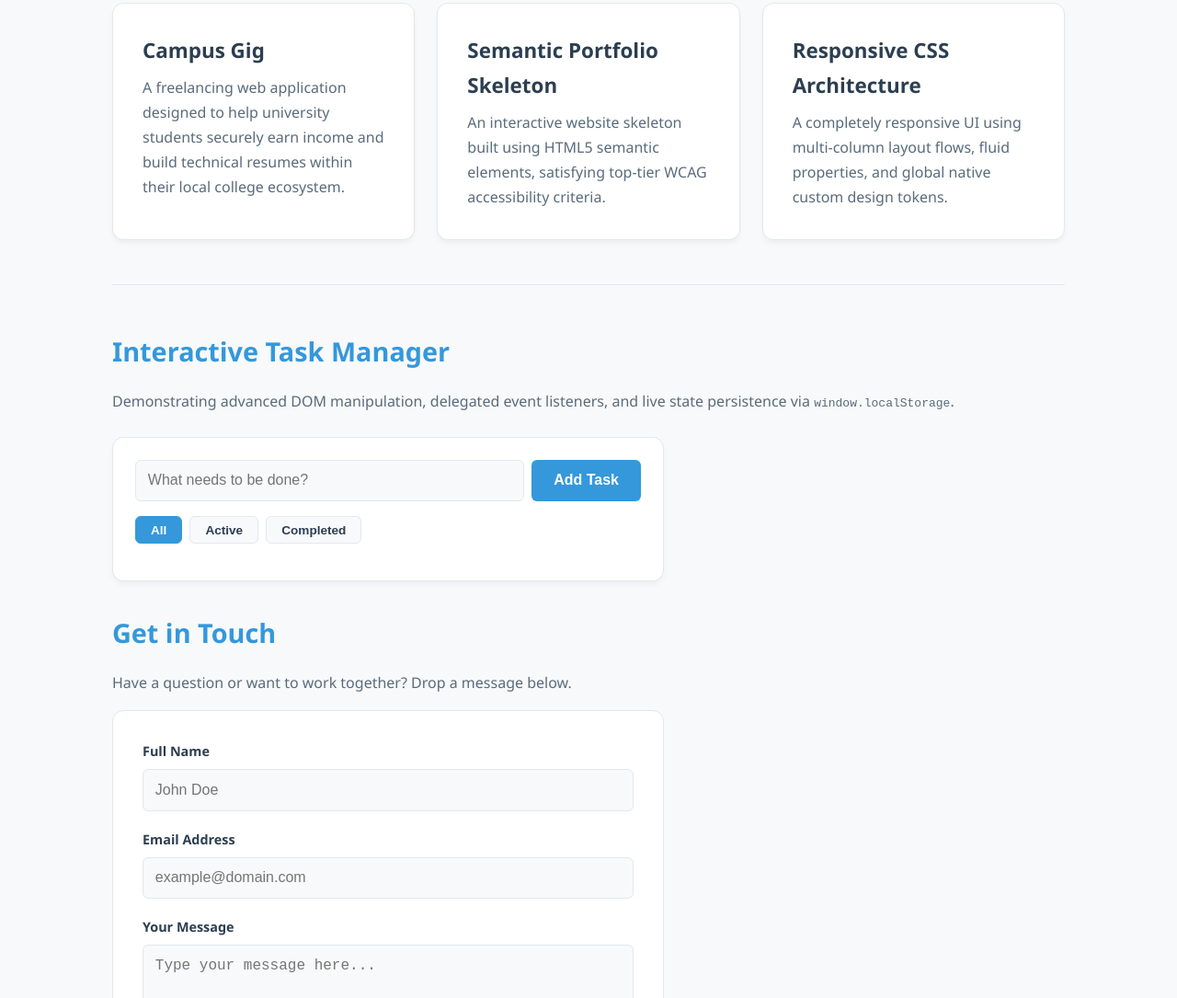
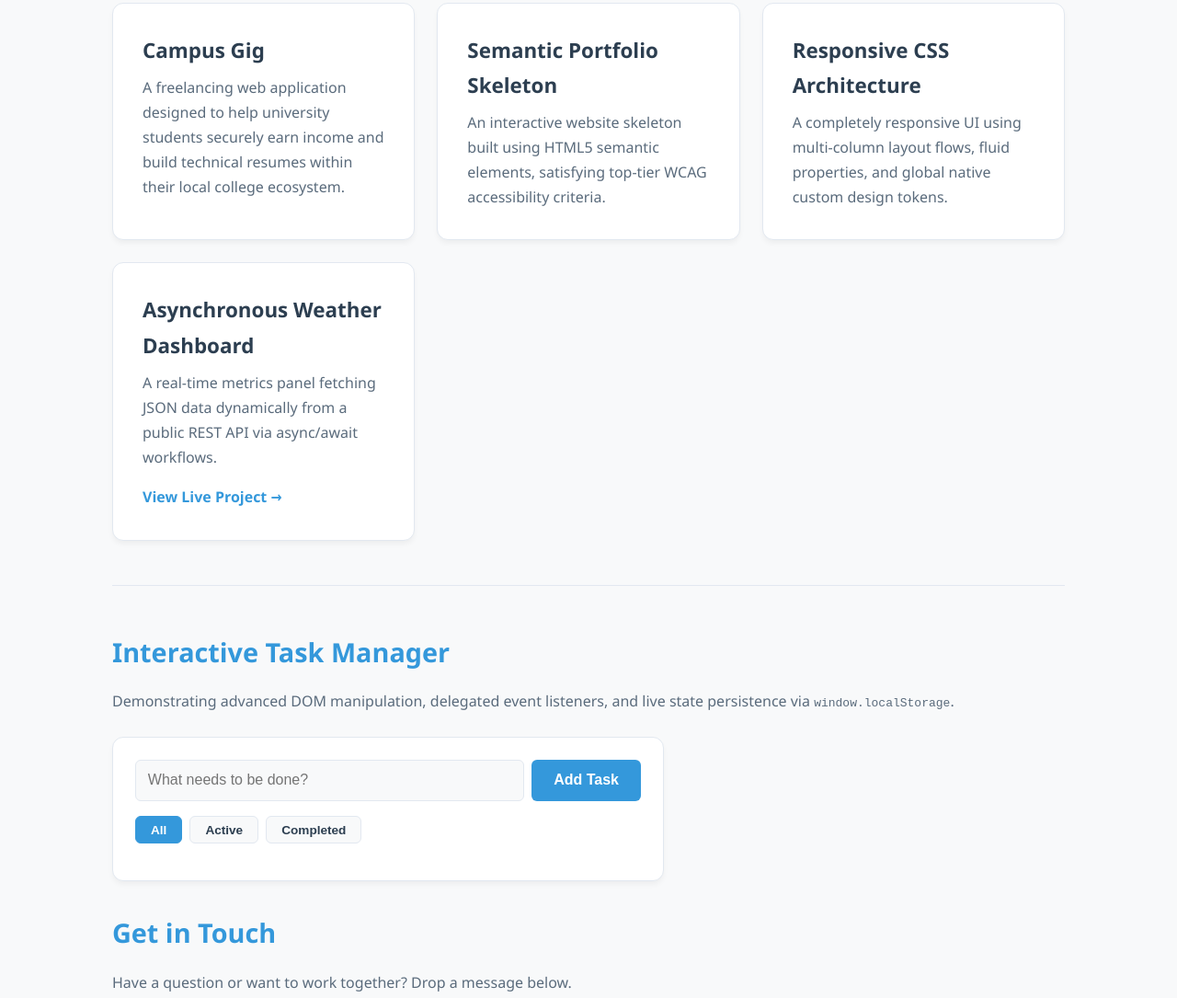
Before and after one commit to shivrajrajeshchavan-pixel/portfolio, a plain HTML site: page index.html in a window 1280 px wide. Shown: the part 771-1856 px from the top of the page at 92% size. Drawn offline with Linux system fonts and the light colour scheme.

Commit message:
Add 'Asynchronous Weather Dashboard' project
Added a new project 'Asynchronous Weather Dashboard' to the portfolio section, showcasing real-time data fetching from a public API.

```diff
--- a/index.html
+++ b/index.html
@@ -70,6 +70,12 @@
                     <h3>Responsive CSS Architecture</h3>
                     <p>A completely responsive UI using multi-column layout flows, fluid properties, and global native custom design tokens.</p>
                 </article>
+
+                <article class="card">
+                    <h3>Asynchronous Weather Dashboard</h3>
+                    <p>A real-time metrics panel fetching JSON data dynamically from a public REST API via async/await workflows.</p>
+                    <a href="https://shivrajrajeshchavan-pixel.github.io/weather-dashboard/" target="_blank" style="color: var(--accent-color); text-decoration: none; font-weight: bold; display: inline-block; margin-top: 1rem;">View Live Project →</a>
+                    </article>
 
             </div>
         </section>
```
